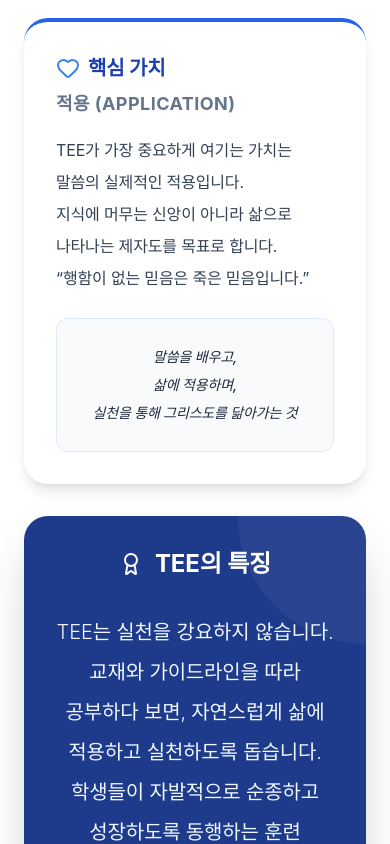
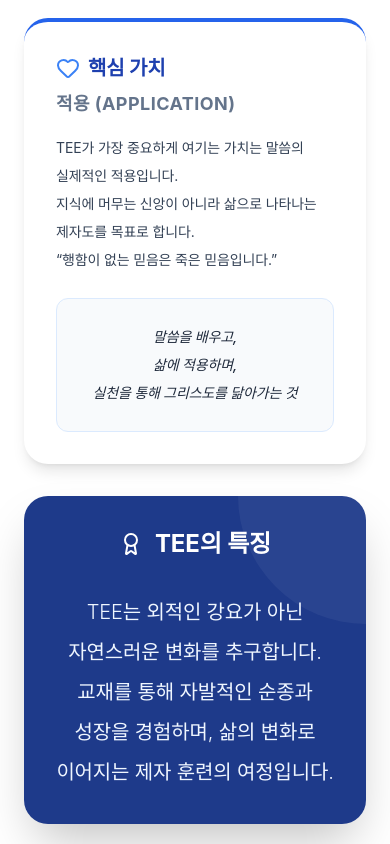
Before and after one commit to allaboutcan-pixel/thesentchurch, a React (Vite) app: page /ministry/tee in a window 390 px wide. Shown: the part 3420-4264 px from the top of the page. Built offline with nearby package versions, Linux system fonts and the light colour scheme; no server answers; the database is empty; a web font is replaced by a local one.

Commit message:
Final refinements: TEE/Bible Study mobile layout, condensed text, and KO default language

```diff
--- a/src/i18n.js
+++ b/src/i18n.js
@@ -321,8 +321,8 @@ const resources = {
                 "core_value_sub": "",
 
                 "features_title": "TEE의 특징",
-                "features_desc": "TEE는 실천을 강요하지 않습니다.\n교재와 가이드라인을 따라 공부하다 보면\n자연스럽게 삶에 적용하고 실천하도록 돕습니다.\n학생들이 자발적으로 순종하고 성장하도록\n동행하는 훈련 과정입니다.",
-                "features_desc_mobile": "TEE는 실천을 강요하지 않습니다.\n교재와 가이드라인을 따라\n공부하다 보면,\n자연스럽게 삶에 적용하고\n실천하도록 돕습니다.\n학생들이 자발적으로\n순종하고 성장하도록\n동행하는 훈련 과정입니다.",
+                "features_desc": "TEE는 외적인 강요가 아닌 자연스러운 변화를 추구합니다.<br/>교재를 통해 자발적인 순종과 성장을 경험하며,<br/>삶의 변화로 이어지는 제자 훈련의 여정입니다.",
+                "features_desc_mobile": "TEE는 외적인 강요가 아닌<br/>자연스러운 변화를 추구합니다.<br/>교재를 통해 자발적인 순종과<br/>성장을 경험하며, 삶의 변화로<br/>이어지는 제자 훈련의 여정입니다.",
 
                 "method_title": "TEE의 교육 방식",
                 "method_desc": "다음과 같은 원칙을 따릅니다.",
@@ -408,6 +408,7 @@ const resources = {
                 "prayer_2_title": "일상의 동행",
                 "prayer_2_desc": "날마다 말씀을 먹고 마심으로 내 안에 주님이 거하시고, 나의 모든 일상이 하나님과 함께하는 예배가 되게 하소서.",
                 "verse": "오직 이것을 기록함은 너희로 예수께서 하나님의 아들 그리스도이심을 믿게 하려 함이요 또 너희로 믿고 그 이름을 힘입어 생명을 얻게 하려 함이니라",
+                "verse_mobile": "오직 이것을 기록함은<br/>너희로 예수께서 하나님의 아들<br/>그리스도이심을 믿게 하려 함이요<br/>또 너희로 믿고 그 이름을 힘입어<br/>생명을 얻게 하려 함이니라",
                 "verse_ref": "요한복음 20장 31절",
                 "inquiry_button": "참여 문의"
             }
@@ -728,8 +729,8 @@ const resources = {
                 "core_value_sub": "",
 
                 "features_title": "What Makes TEE Distinct",
-                "features_desc": "TEE does not pressure participants <br/> into outward performance. <br/> Rather, as students engage with the material and <br/> follow the structured guidance, they are naturally led <br/> toward meaningful application and obedient action.<br/><br/>It is a journey of discipleship that walks alongside <br/> believers, encouraging voluntary obedience, <br/> spiritual growth, and lasting transformation.",
-                "features_desc_mobile": "TEE does not pressure participants <br/> into outward performance. <br/> Rather, as students engage with the material and <br/> follow the structured guidance, they are naturally led <br/> toward meaningful application and obedient action.<br/><br/>It is a journey of discipleship that walks alongside <br/> believers, encouraging voluntary obedience, <br/> spiritual growth, and lasting transformation.",
+                "features_desc": "TEE focuses on natural growth, not outward pressure.<br/>Through structured study, students are led toward voluntary obedience<br/>and meaningful application—a journey of discipleship for lasting transformation.",
+                "features_desc_mobile": "TEE focuses on natural growth,<br/>not outward pressure.<br/>Through structured study, students are<br/>led toward voluntary obedience and<br/>meaningful application—a journey of<br/>discipleship for lasting transformation.",
 
                 "method_title": "Education Method of TEE",
                 "method_desc": "Follows these principles:",
@@ -815,7 +816,8 @@ const resources = {
                 "prayer_1_desc": "Let me do the Lord's work with my own free will, but let all glory be given to God alone.",
                 "prayer_2_title": "Daily Walk",
                 "prayer_2_desc": "Let the Lord dwell in me as I eat and drink the Word every day, and let my entire daily life be worship with God.",
-                "verse": "But these are written that you may believe that <br/> Jesus is the Messiah, the Son of God, and that <br/> by believing you may have life in his name.",
+                "verse": "But these are written that you may believe that Jesus is the Messiah, the Son of God, and that by believing you may have life in his name.",
+                "verse_mobile": "But these are written that you may<br/>believe that Jesus is the Messiah,<br/>the Son of God, and that<br/>by believing you may have life in his name.",
                 "verse_ref": "John 20:31",
                 "inquiry_button": "Inquiry"
             },
--- a/src/pages/BibleStudy.jsx
+++ b/src/pages/BibleStudy.jsx
@@ -465,7 +465,10 @@ const BibleStudy = () => {
                     >
                         <Quote className="w-6 h-6 text-stone-700 absolute top-5 left-5" />
                         <div className="relative z-10 max-w-xl mx-auto">
-                            <p className="text-base md:text-lg font-medium leading-relaxed mb-3 break-keep italic" dangerouslySetInnerHTML={{ __html: `"${t('bible.verse')}"` }} />
+                            <p className="text-base md:text-lg font-medium leading-relaxed mb-3 break-keep italic">
+                                <span className="md:hidden" dangerouslySetInnerHTML={{ __html: `"${t('bible.verse_mobile')}"` }} />
+                                <span className="hidden md:block" dangerouslySetInnerHTML={{ __html: `"${t('bible.verse')}"` }} />
+                            </p>
                             <p className="text-blue-400 font-bold tracking-widest uppercase text-xs">{t('bible.verse_ref')}</p>
                         </div>
                     </motion.div>
--- a/src/pages/TEE.jsx
+++ b/src/pages/TEE.jsx
@@ -254,7 +254,7 @@ const TEE = () => {
                                 <h2 className="text-lg md:text-xl font-sans font-bold text-slate-500 mb-4 uppercase tracking-wide">
                                     {t('tee.core_value_subtitle')}
                                 </h2>
-                                <p className="text-base text-slate-700 leading-loose" dangerouslySetInnerHTML={{ __html: t('tee.core_value_desc') }} />
+                                <p className="text-sm md:text-base text-slate-700 leading-loose" dangerouslySetInnerHTML={{ __html: t('tee.core_value_desc') }} />
                             </div>
 
                             <div className="bg-slate-50 p-6 rounded-xl border border-blue-100 mt-auto">
```
